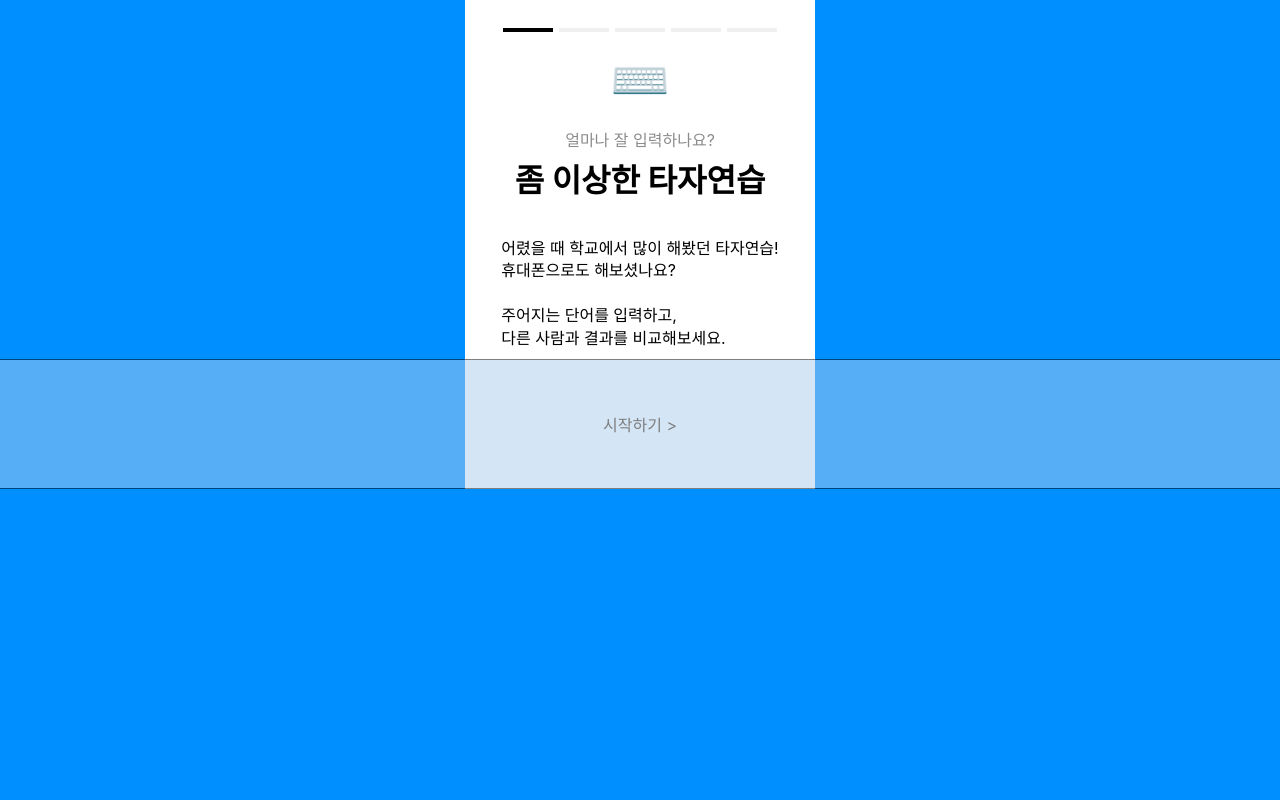
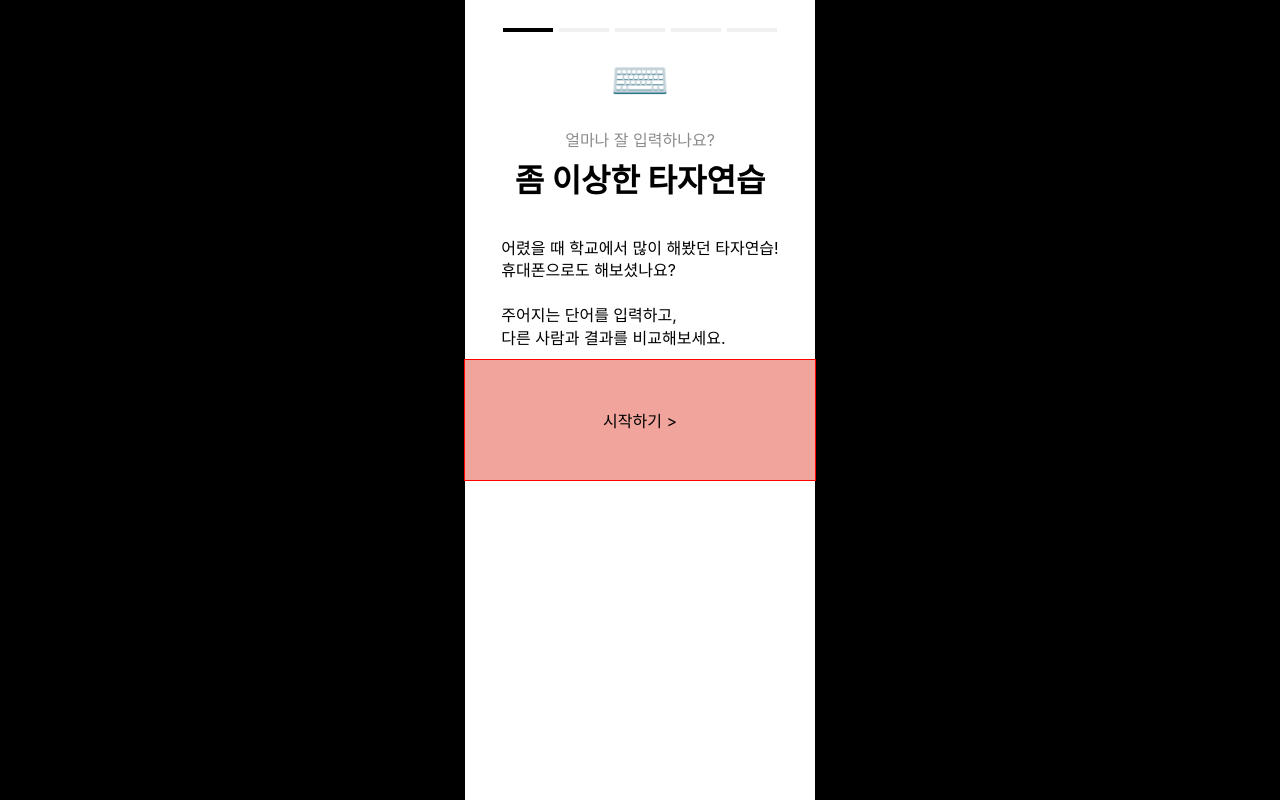
Before and after one commit to broccolism/HCI-where-they-touch, a React (Create React App) app: page / in a window 1280 px wide. Built offline with nearby package versions, Linux system fonts and the light colour scheme.

Commit message:
fix: made fixed width size as a constant & styles

```diff
--- a/src/App.tsx
+++ b/src/App.tsx
@@ -6,6 +6,7 @@ import StepIndicator from "./components/layout/StepIndicator";
 import { StyeldEmptyDiv } from "./components/layout/StyledComponents";
 import { keyboardColors } from "./constants/colors";
 import { CustomPath } from "./constants/path";
+import { MOBILE_COMMON_WIDTH } from "./constants/size";
 import HomePage from "./pages/HomePage";
 import KeyboardTestPage from "./pages/KeyboardTestPage";
 import NoticePage from "./pages/NoticePage";
@@ -45,16 +46,17 @@ function App() {
 
 const Background = styled.div`
   width: 100vw;
-  height: 100vh;
+  min-height: 100vh;
   display: flex;
   flex-direction: row;
   align-items: start;
   justify-content: center;
-  background-color: ${keyboardColors.blue};
+  background-color: ${keyboardColors.black};
 `;
 
 const MobileWrapper = styled.div`
-  width: 350px;
+  width: ${MOBILE_COMMON_WIDTH};
+  min-height: 100vh;
   background-color: ${keyboardColors.white};
 `;
 export default App;
--- a/src/components/TouchDetector.tsx
+++ b/src/components/TouchDetector.tsx
@@ -21,15 +21,15 @@ function TouchDetector({
 }
 
 const Container = styled.div<SizeProps>`
-  width: ${(props) => props.width ?? "auto"};
+  width: ${(props) => props.width ?? "100%"};
   height: ${(props) => props.height ?? "auto"};
-  background-color: #abcdef;
+  background-color: #e357498a;
   z-index: 2;
   position: relative;
   top: 0;
   left: 0;
-  opacity: 0.5;
-  border: 1px solid #000;
+  // opacity: 0.2;
+  border: 1px solid red;
   display: flex;
   align-items: center;
   justify-content: center;
--- a/src/components/keyboard/Keyboard.tsx
+++ b/src/components/keyboard/Keyboard.tsx
@@ -2,6 +2,7 @@ import React from "react";
 import styled from "styled-components";
 import { keyboardColors } from "../../constants/colors";
 import { keyLetters } from "../../constants/keyLetters";
+import { MOBILE_COMMON_WIDTH } from "../../constants/size";
 import KeyTile from "./KeyTile";
 
 interface KeyboardProps {
@@ -18,6 +19,7 @@ function Keyboard({ onTypping }: KeyboardProps) {
               {row.map((letter: string) => {
                 return (
                   <KeyTile
+                    key={letter}
                     onTypping={onTypping}
                     letter={letter}
                     width="23px"
@@ -37,7 +39,7 @@ function Keyboard({ onTypping }: KeyboardProps) {
 }
 
 const Wrapper = styled.div`
-  width: 350px;
+  width: ${MOBILE_COMMON_WIDTH};
   background-color: ${keyboardColors.grayLight};
 `;
 
--- a/src/components/layout/StyledComponents.ts
+++ b/src/components/layout/StyledComponents.ts
@@ -50,6 +50,7 @@ export const Accent = styled.span`
 
 export const Content = styled.div<SizeProps>`
   width: ${(props) => props.width ?? "auto"};
+  padding: ${(props) => props.padding ?? "auto"};
   font-size: 16px;
   line-height: 1.4;
 `;
--- /dev/null
+++ b/src/constants/size.ts
@@ -0,0 +1 @@
+export const MOBILE_COMMON_WIDTH = "350px";
--- a/src/pages/HomePage.tsx
+++ b/src/pages/HomePage.tsx
@@ -16,6 +16,7 @@ import {
 import { CustomPath } from "../constants/path";
 import TouchDetector from "../components/TouchDetector";
 import { ButtonNames } from "../constants/cookie";
+import { MOBILE_COMMON_WIDTH } from "../constants/size";
 
 function HomePage() {
   const handleTouch = (e: any) => {
@@ -46,7 +47,11 @@ function HomePage() {
         다른 사람과 결과를 비교해보세요.
       </Content>
       <StyeldEmptyDiv height="10px" />
-      <TouchDetector width="100vw" height="16vh" handleTouch={handleTouch}>
+      <TouchDetector
+        width={MOBILE_COMMON_WIDTH}
+        height="120px"
+        handleTouch={handleTouch}
+      >
         <TextButton>시작하기 &gt;</TextButton>
       </TouchDetector>
     </StyledColumn>
@@ -54,8 +59,8 @@ function HomePage() {
 }
 
 const TextButton = styled.div`
+  width: 100%;
   text-align: center;
-  padding: 5vh 30vw;
 `;
 
 export default HomePage;
--- a/src/pages/NoticePage.tsx
+++ b/src/pages/NoticePage.tsx
@@ -12,6 +12,7 @@ import TouchDetector from "../components/TouchDetector";
 import { keyboardColors } from "../constants/colors";
 import { ButtonNames } from "../constants/cookie";
 import { CustomPath } from "../constants/path";
+import { MOBILE_COMMON_WIDTH } from "../constants/size";
 import { testWords } from "../constants/testContents";
 
 function NoticePage() {
@@ -28,7 +29,7 @@ function NoticePage() {
         수정할 수 없어요
       </Title>
       <StyeldEmptyDiv height="32px" />
-      <Content>
+      <Content padding="0px 20px">
         보다 정확한 측정을 위해
         <Accent> 스마트폰의 기존 키보드와 글자를 지우는 키</Accent>는 쓸 수
         없습니다.
@@ -41,7 +42,11 @@ function NoticePage() {
       </Content>
       <StyeldEmptyDiv height="24px" />
       <KeyboardInput />
-      <TouchDetector width="100vw" height="20vh" handleTouch={handleTouch}>
+      <TouchDetector
+        width={MOBILE_COMMON_WIDTH}
+        height="20vh"
+        handleTouch={handleTouch}
+      >
         <FilledButton>시작</FilledButton>
       </TouchDetector>
     </StyledColumn>
--- a/src/pages/QuestionPage.tsx
+++ b/src/pages/QuestionPage.tsx
@@ -6,13 +6,13 @@ import {
   IconWrapper,
   StyeldEmptyDiv,
   StyledColumn,
-  SubTitle,
   Title,
 } from "../components/layout/StyledComponents";
 import TouchDetector from "../components/TouchDetector";
 import { keyboardColors } from "../constants/colors";
 import { ButtonNames } from "../constants/cookie";
 import { CustomPath } from "../constants/path";
+import { MOBILE_COMMON_WIDTH } from "../constants/size";
 import { AnswerFieldName, Answers } from "../models/dataTypes";
 
 function QuestionPage() {
@@ -32,6 +32,8 @@ function QuestionPage() {
 
     let newAnswers: any = { ...answers };
     newAnswers[name] = value;
+    // TODO: 잘 들어가는지 확인 후 서버로 전송
+    setAnswers(newAnswers);
   };
 
   const handleTouchGoNext = (e: any) => {
@@ -40,14 +42,14 @@ function QuestionPage() {
   };
 
   return (
-    <StyledColumn>
+    <StyledColumn width={MOBILE_COMMON_WIDTH}>
       <IconWrapper>🧐</IconWrapper>
       <StyeldEmptyDiv height="24px" />
       <Title>거의 다 왔습니다!</Title>
       <StyeldEmptyDiv height="36px" />
       <QuestionSection>
         <Question>성별을 알려주세요.</Question>
-        <TouchDetector width="100vw" handleTouch={handleTouch}>
+        <TouchDetector width={MOBILE_COMMON_WIDTH} handleTouch={handleTouch}>
           <RadioGroup
             style={{ width: "100%", padding: "0px 20px" }}
             aria-label="position"
@@ -83,7 +85,7 @@ function QuestionPage() {
       <StyeldEmptyDiv height="24px" />
       <QuestionSection>
         <Question>스마트폰 키보드를 주로 어떻게 사용하나요?</Question>
-        <TouchDetector width="100vw" handleTouch={handleTouch}>
+        <TouchDetector handleTouch={handleTouch}>
           <RadioGroup
             style={{ width: "100%", padding: "0px 20px" }}
             aria-label="position"
@@ -114,11 +116,7 @@ function QuestionPage() {
           </RadioGroup>
         </TouchDetector>
       </QuestionSection>
-      <TouchDetector
-        width="100vw"
-        height="100px"
-        handleTouch={handleTouchGoNext}
-      >
+      <TouchDetector height="100px" handleTouch={handleTouchGoNext}>
         <LongButton>결과 보기</LongButton>
       </TouchDetector>
     </StyledColumn>
--- a/src/pages/ResultPage.tsx
+++ b/src/pages/ResultPage.tsx
@@ -14,12 +14,13 @@ import { MdEmail } from "react-icons/md";
 import { getTouchesForResultCookie } from "../apis/cookie";
 import { testWords } from "../constants/testContents";
 import { AiOutlineGithub } from "react-icons/ai";
+import { MOBILE_COMMON_WIDTH } from "../constants/size";
 
 function ResultPage() {
   const userAnswers = getTouchesForResultCookie();
 
   return (
-    <StyledColumn>
+    <StyledColumn width={MOBILE_COMMON_WIDTH}>
       <IconWrapper>🎉</IconWrapper>
       <StyeldEmptyDiv height="24px" />
       <Title>감사합니다!</Title>
@@ -46,8 +47,8 @@ function ResultPage() {
               const answer = testWords[index].answer;
               return (
                 <StyledRow
-                  width="80vw"
-                  key={input}
+                  width="100%"
+                  key={input + index.toString()}
                   crossAxisAlignment="center"
                   style={{
                     borderBottom: `1px solid ${keyboardColors.gray}`,
@@ -88,8 +89,7 @@ function ResultPage() {
             <StyledColumn crossAxisAlignment="flex-end">
               <AiOutlineGithub size="40px" />
               <StyeldEmptyDiv height="8px" />
-              @broccolism
-              <br />
+              <div>@broccolism</div> <br />
               만든 이가 뭐하는 사람인지 보러가기
             </StyledColumn>
           </MailWrapper>
```
